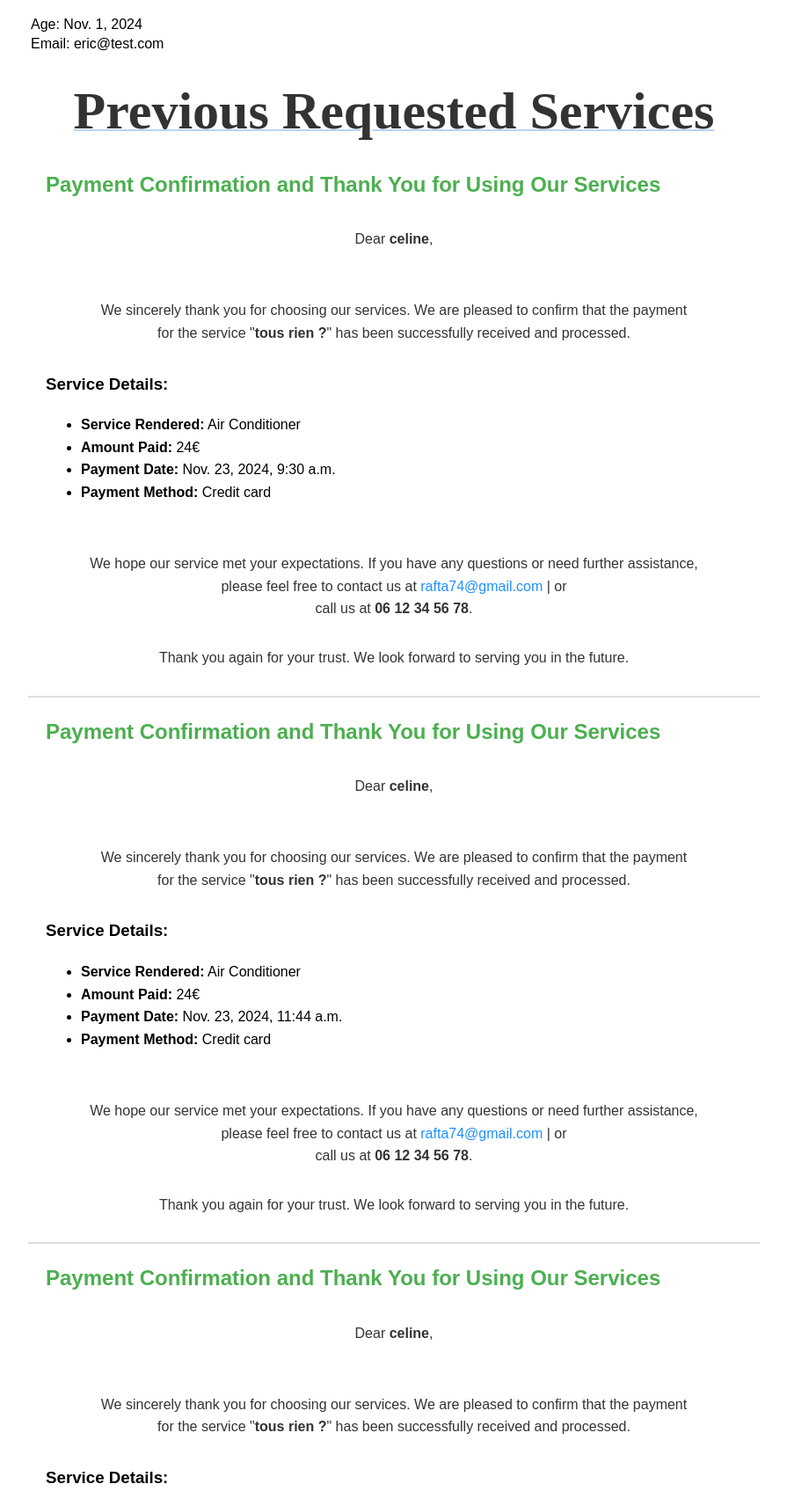
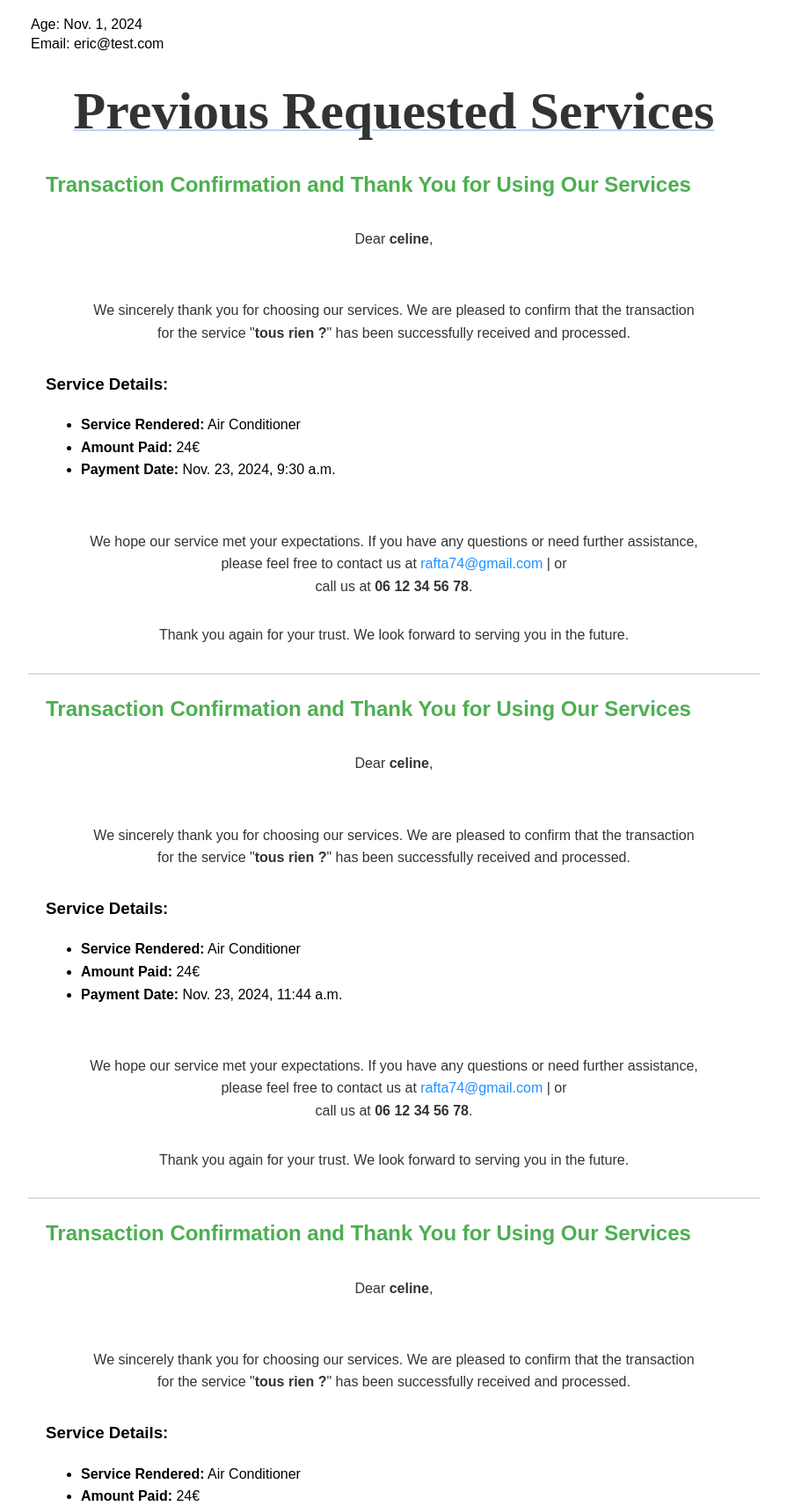
Before and after one commit to Zanakan12/netfix, a Django app: a page that uses users/templates/users/profile.html in a window 1280 px wide. Shown: the part 208-1920 px from the top of the page at 88% size, without its empty margins (192-1087 px from the left). Run offline with Django 3.2, Linux system fonts and the light colour scheme; a user stored in the database is signed in; data comes from the database, SQL or seed files in the repository; both versions use the stored data as it was after the commit; some web fonts are replaced.

Commit message:
adding the confirmation

```diff
--- a/users/templates/users/profile.html
+++ b/users/templates/users/profile.html
@@ -40,10 +40,10 @@
     {% if user.is_customer %}
         {% for service in sh %}
         <div style="font-family: Arial, sans-serif; line-height: 1.6; margin: 20px;">
-            <h2 style="color: #4CAF50;">Payment Confirmation and Thank You for Using Our Services</h2>
+            <h2 style="color: #4CAF50;">Transaction Confirmation and Thank You for Using Our Services</h2>
             <p>Dear <strong>{{service.name}}</strong>,</p>
             <p>
-                We sincerely thank you for choosing our services. We are pleased to confirm that the payment
+                We sincerely thank you for choosing our services. We are pleased to confirm that the transaction
                 for the service "<strong>{{service.job_name}}</strong>" has been successfully received and processed.
             </p>
             <h3>Service Details:</h3>
@@ -51,7 +51,6 @@
                 <li><strong>Service Rendered:</strong> {{service.custom_field}}</li>
                 <li><strong>Amount Paid:</strong> {{service.salary}}€</li>
                 <li><strong>Payment Date:</strong> {{service.request_date}}</li>
-                <li><strong>Payment Method:</strong> Credit card</li>
             </ul>
             <p>
                 We hope our service met your expectations. If you have any questions or need further assistance,
```
Also changed, not shown: README.md, db.sqlite3.
